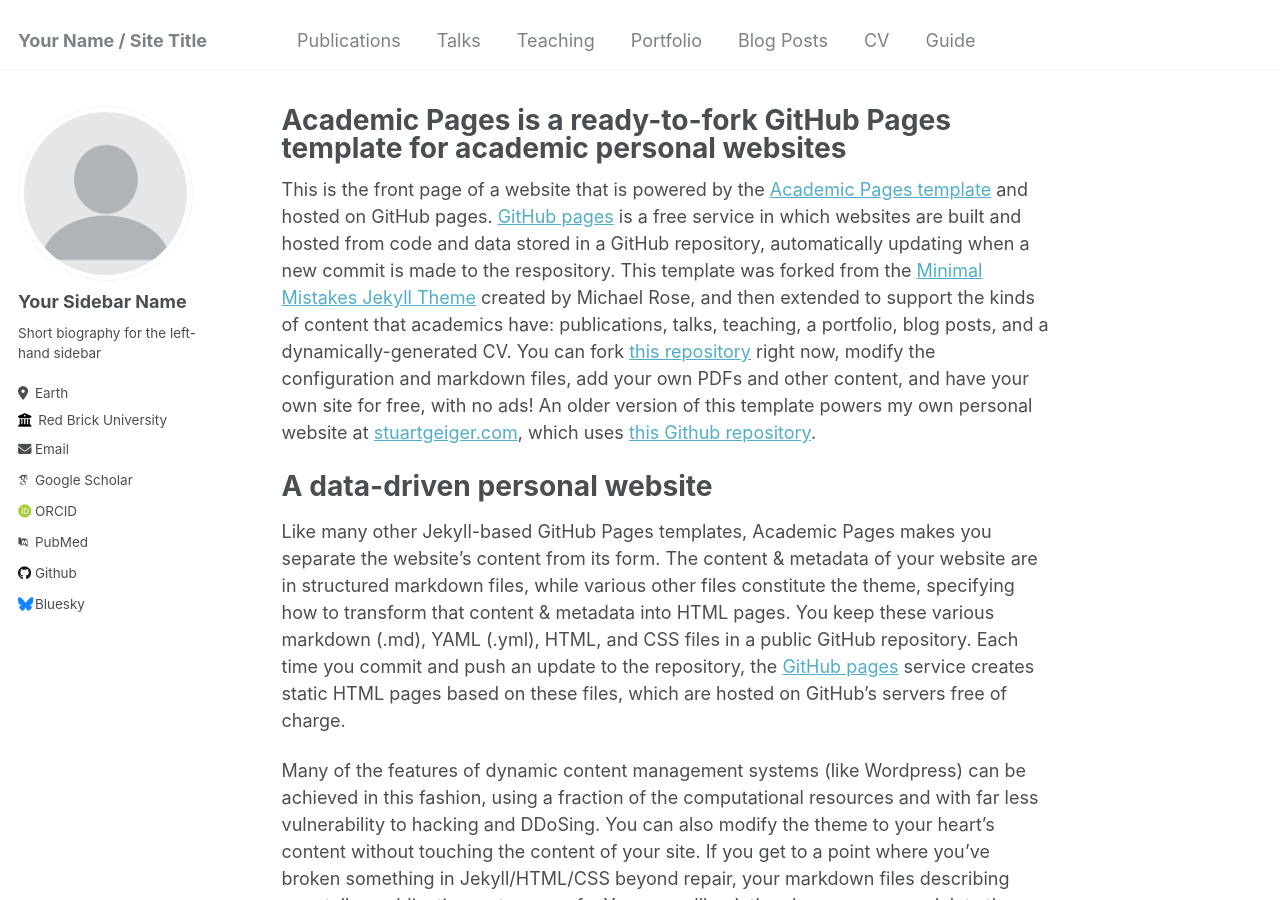
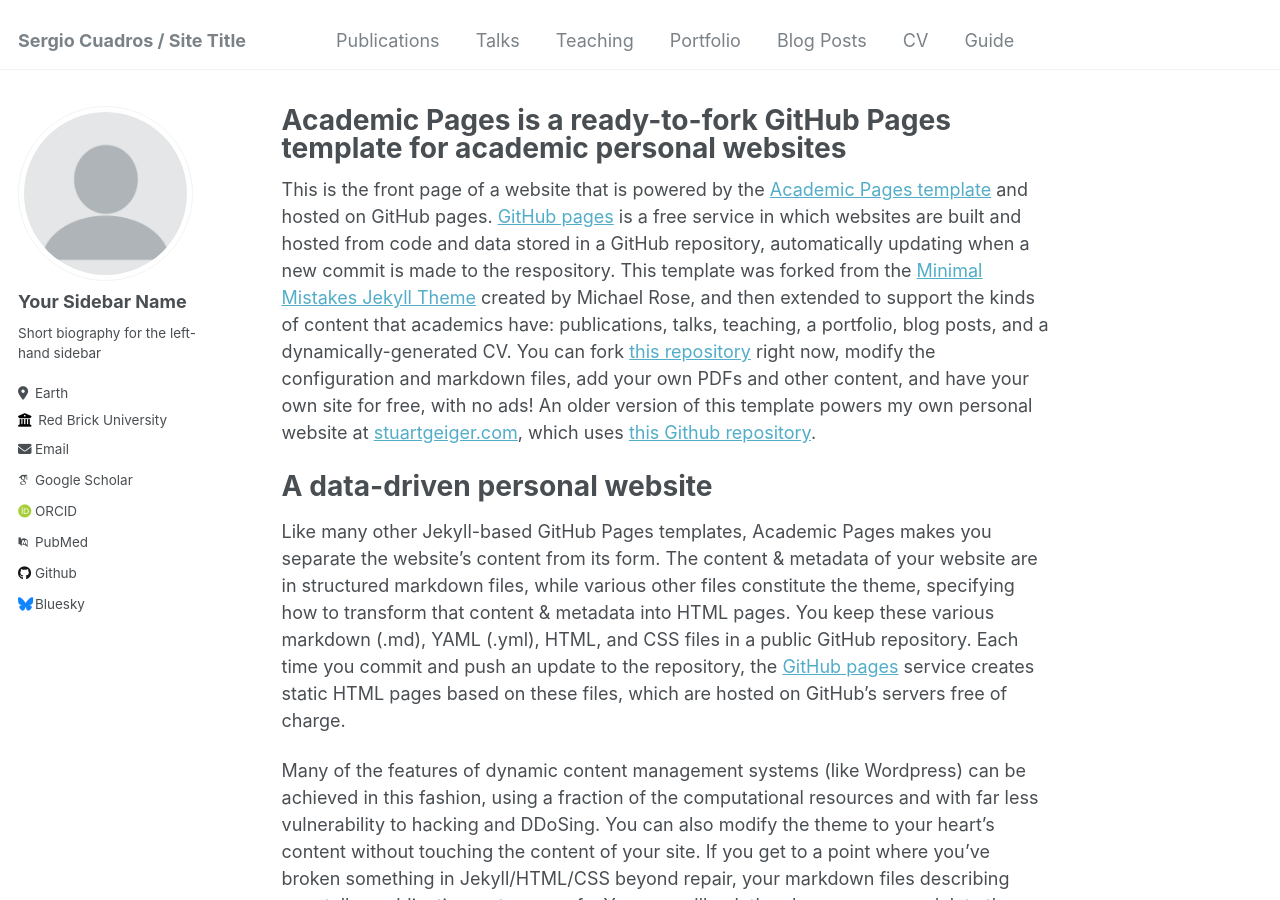
Before and after one commit to sergiocuadrosq/sergiocuadrosq.github.io, a Jekyll site: the page built from _pages/about.md, in a window 1280 px wide and 900 px high. Built offline with Jekyll 4.4.1, drawn with Linux system fonts in a browser that asks for light colours; some web fonts are replaced.

Commit message:
Update _config.yml

```diff
--- a/_config.yml
+++ b/_config.yml
@@ -8,7 +8,7 @@
 
 # Basic Site Settings
 locale                   : "en-US"
-title                    : "Your Name / Site Title"
+title                    : "Sergio Cuadros / Site Title"
 title_separator          : "-"
 name                     : &name "Your Name"
 description              : &description "personal description"
```
